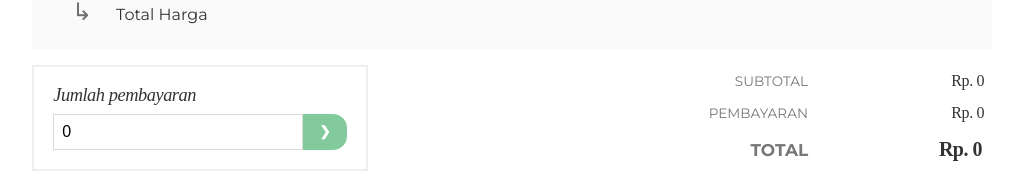
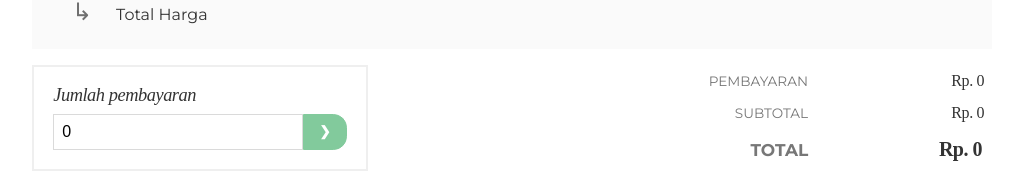
Before and after one commit to dalladirosa/bos-duren, a React (Create React App) app: page / in a window 1280 px wide. Shown: the part 778-952 px from the top of the page, without its empty margins (128-1151 px from the left). Built offline with nearby package versions, Linux system fonts and the light colour scheme; a web font is replaced by a local one.

Commit message:
Update order state

```diff
--- a/package.json
+++ b/package.json
@@ -3,6 +3,7 @@
   "version": "0.1.0",
   "private": true,
   "dependencies": {
+    "moment": "^2.22.2",
     "react": "^16.4.2",
     "react-dom": "^16.4.2",
     "react-router": "^4.3.1",
--- a/src/components/TotalShopping.js
+++ b/src/components/TotalShopping.js
@@ -1,6 +1,7 @@
 import React from 'react'
 import { convertToRupiah } from '../Helpers'
 import uuid from 'uuid'
+import moment from 'moment'
 
 class TotalShopping extends React.Component {
   state = {
@@ -8,16 +9,18 @@ class TotalShopping extends React.Component {
   }
 
   inputPembayaran = (e) => {
-    const jumlah = e.currentTarget.value
+    const jumlah = parseInt(e.currentTarget.value)
     this.setState({ pembayaran: jumlah })
   }
 
-  addOrder = (e) => {
+  addOrder = (total, e) => {
     e.preventDefault()
     const newOrder = {
       date: Date.now(),
       id: uuid(),
-      menu: this.props.product
+      menu: this.props.product,
+      pembayaran: this.state.pembayaran,
+      total: total
     }
     this.props.addOrder(newOrder)
   }
@@ -26,7 +29,6 @@ class TotalShopping extends React.Component {
     const productIds = Object.keys(this.props.product)
     const total = productIds.reduce((prevTotal, key) => {
       const product = this.props.product
-      console.log()
       return prevTotal + product[key].jumlah * product[key].harga
     }, 0)
     const totalKembalian = total - this.state.pembayaran
@@ -46,15 +48,15 @@ class TotalShopping extends React.Component {
         <div className="subtotal cf">
           <ul>
             <li className="totalRow">
-              <span className="label">Subtotal</span>
-              <span className="value">{convertToRupiah(total)}</span>
-            </li>
-
-            <li className="totalRow">
               <span className="label">Pembayaran</span>
               <span className="value">
                 {convertToRupiah(this.state.pembayaran)}
               </span>
+            </li>
+
+            <li className="totalRow">
+              <span className="label">Subtotal</span>
+              <span className="value">{convertToRupiah(total)}</span>
             </li>
 
             <li className="totalRow final">
@@ -62,7 +64,7 @@ class TotalShopping extends React.Component {
               <span className="value">{convertToRupiah(totalKembalian)}</span>
             </li>
             <li className="totalRow">
-              <form onSubmit={this.addOrder}>
+              <form onSubmit={(e) => this.addOrder(total, e)}>
                 <button type="submit" className="btn continue">
                   Checkout
                 </button>
```
Also changed, not shown: 1 other file (tests, documents, lock files or other folders).
